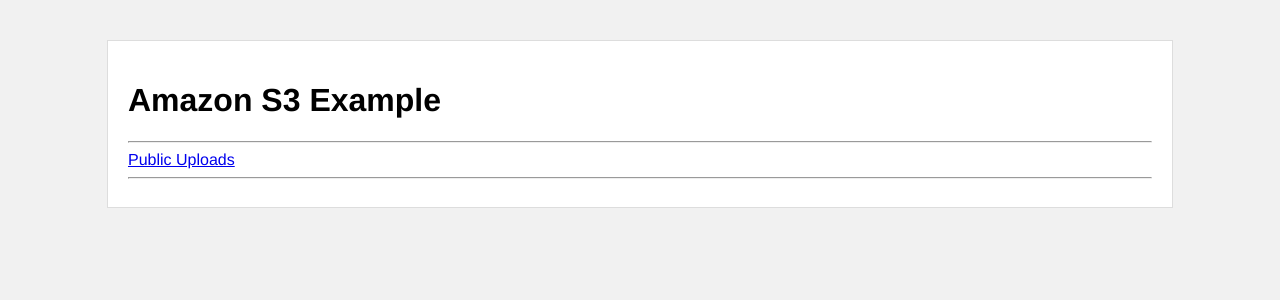
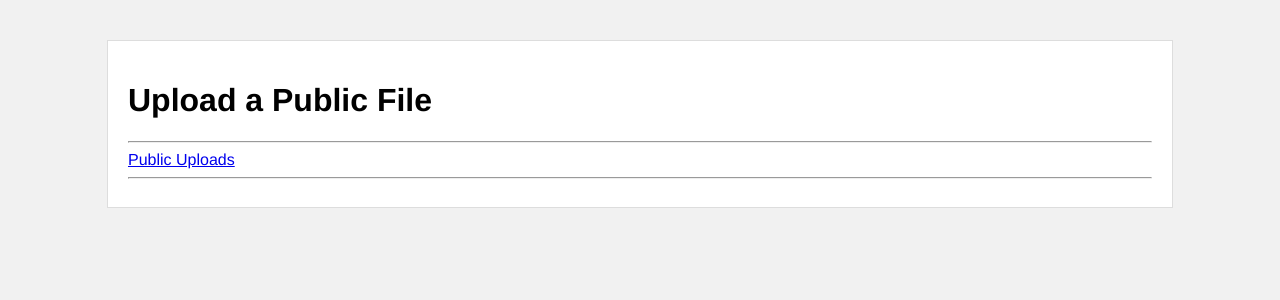
Before and after one commit to cmpe172-sp18/OnTheCloud, a Django app: template OnTheCloud/mysite/templates/base.html in a window 1280 px wide. Shown: the top 300 px of the page. Run offline with Django 3.2, Linux system fonts and the light colour scheme; the template is opened without the code that fills it, so the values that code supplies are empty; parts of the project's set-up code (start-up, migrations or seed data) failed here and were passed over.

Commit message:
Update base.html
Named Properly

```diff
--- a/OnTheCloud/mysite/templates/base.html
+++ b/OnTheCloud/mysite/templates/base.html
@@ -2,13 +2,13 @@
 <html>
   <head>
     <meta charset="utf-8">
-    <title>Amazon S3 Example - Simple is Better Than Complex</title>
+    <title>OnTheCloud-Web Storage App</title>
     <link rel="stylesheet" type="text/css" href="{% static 'css/app.css' %}">
   </head>
   <body>
     <div class="container">
       <header>
-        <h1>Amazon S3 Example</h1>
+        <h1>Upload a Public File</h1>
         <hr>
         <a href="{% url 'home' %}">Public Uploads</a>
         <hr>
```
